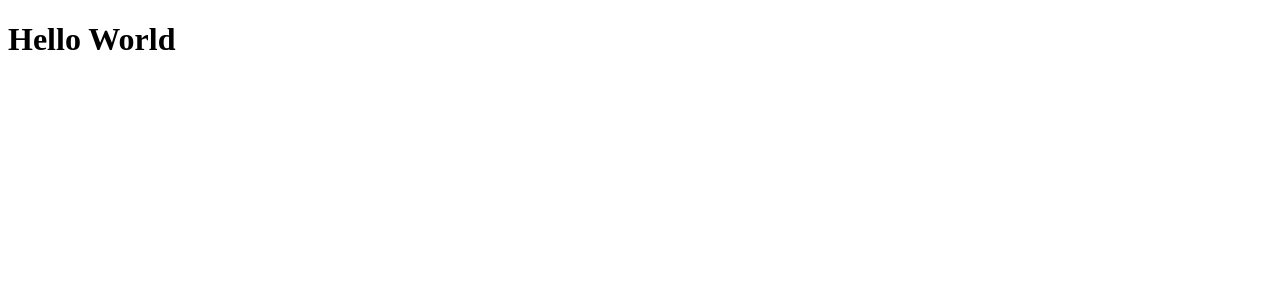
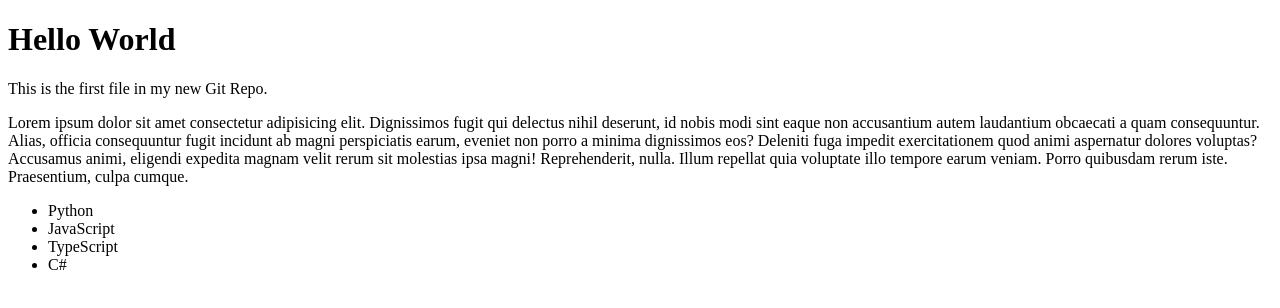
Before and after one commit to tobiebenezer/gitclass, a plain HTML site: page index.html in a window 1280 px wide. Drawn offline with Linux system fonts and the light colour scheme.

Commit message:
add new readMe and made changes to index.html

```diff
--- a/index.html
+++ b/index.html
@@ -1,12 +1,30 @@
 <!DOCTYPE html>
 <html lang="en">
-<head>
-    <meta charset="UTF-8">
-    <meta http-equiv="X-UA-Compatible" content="IE=edge">
-    <meta name="viewport" content="width=device-width, initial-scale=1.0">
+  <head>
+    <meta charset="UTF-8" />
+    <meta http-equiv="X-UA-Compatible" content="IE=edge" />
+    <meta name="viewport" content="width=device-width, initial-scale=1.0" />
     <title>Document</title>
-</head>
-<body>
+  </head>
+  <body>
     <h1>Hello World</h1>
-</body>
+    <p>This is the first file in my new Git Repo.</p>
+    <p>
+      Lorem ipsum dolor sit amet consectetur adipisicing elit. Dignissimos fugit
+      qui delectus nihil deserunt, id nobis modi sint eaque non accusantium
+      autem laudantium obcaecati a quam consequuntur. Alias, officia
+      consequuntur fugit incidunt ab magni perspiciatis earum, eveniet non porro
+      a minima dignissimos eos? Deleniti fuga impedit exercitationem quod animi
+      aspernatur dolores voluptas? Accusamus animi, eligendi expedita magnam
+      velit rerum sit molestias ipsa magni! Reprehenderit, nulla. Illum repellat
+      quia voluptate illo tempore earum veniam. Porro quibusdam rerum iste.
+      Praesentium, culpa cumque.
+    </p>
+    <ul>
+        <li>Python</li>
+        <li>JavaScript</li>
+        <li>TypeScript</li>
+        <li>C#</li>
+    </ul>
+  </body>
 </html>
```
Also changed, not shown: 1 other file.
